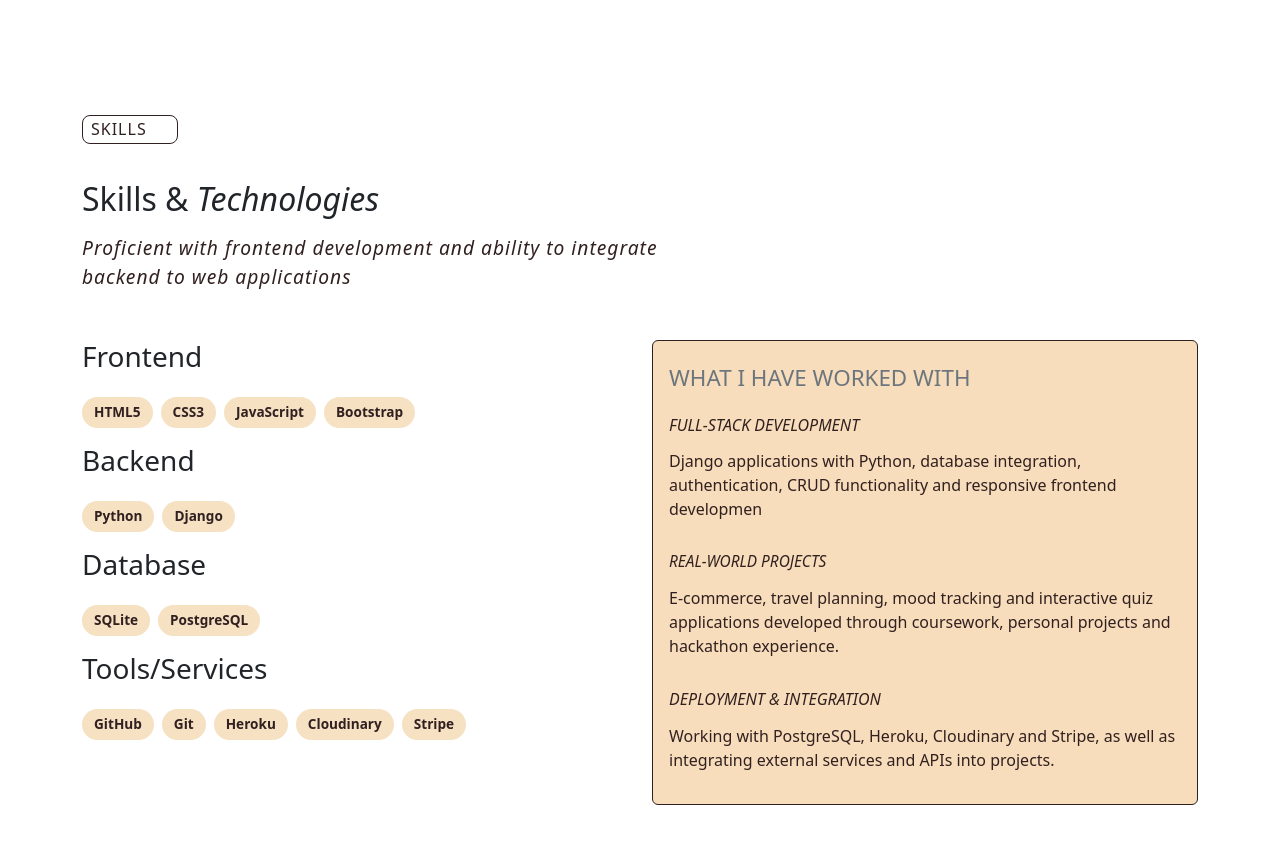
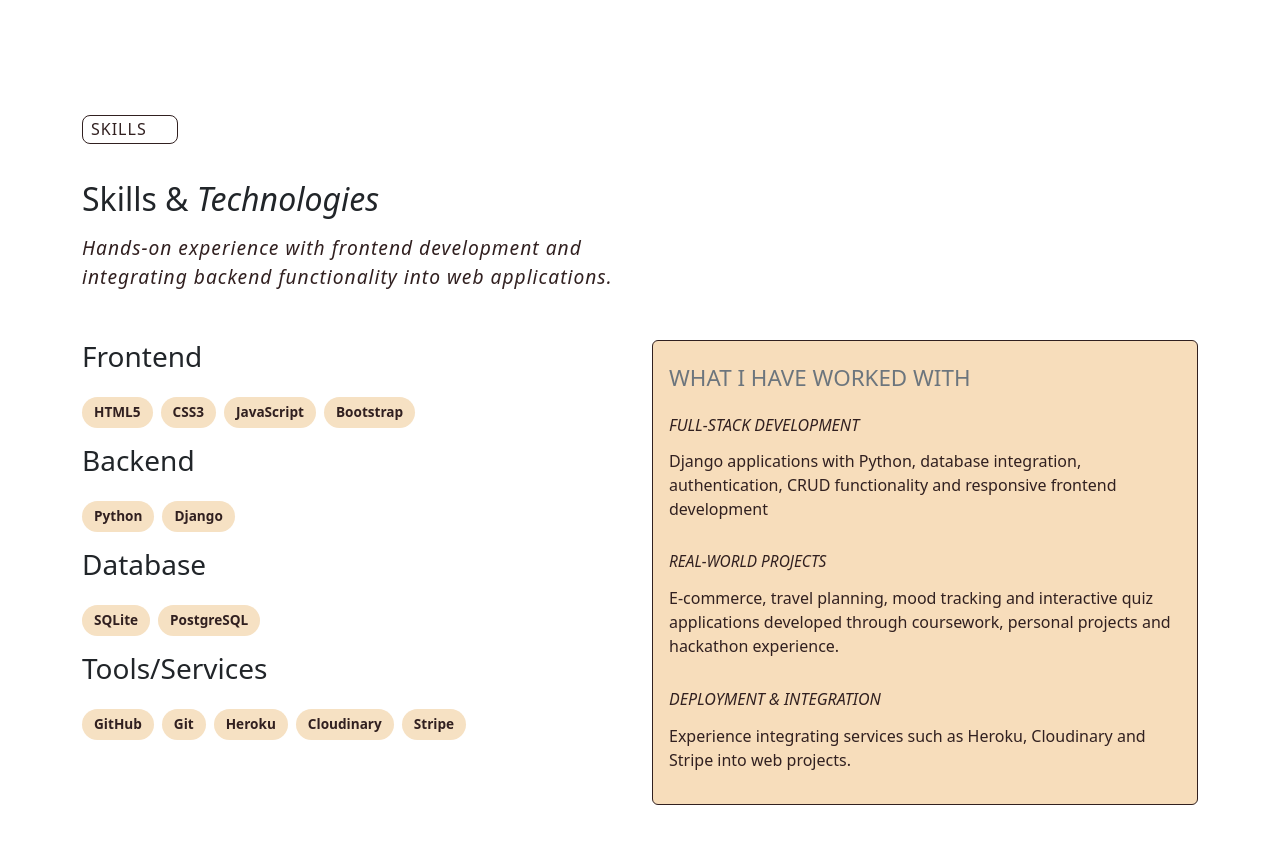
Before and after one commit to Rubina1978/portfolio-1.1, a Django app: page / in a window 1280 px wide. Shown: the part 2692-3545 px from the top of the page. Run offline with Django 5.2, Linux system fonts and the light colour scheme; data comes from the database, SQL or seed files in the repository; some libraries are stand-ins or nearby versions.

Commit message:
updated skills section

```diff
--- a/new_portfolio/templates/home/index.html
+++ b/new_portfolio/templates/home/index.html
@@ -139,7 +139,7 @@
         <p class="section-label text-uppercase mt-5">Skills</p>
 
     <h2 class="pt-3">Skills & <em>Technologies</em></h2>
-        <p class="section-intro mb-5">Proficient with frontend development and ability to integrate backend to web applications</p>
+        <p class="section-intro mb-5">Hands-on experience with frontend development and integrating backend functionality into web applications.</p>
         <div class="row g-4 align-items-stretch">
             <div class="col-12 col-lg-6">
                 <div class="row g-3 h-100 align-content-start">
@@ -163,11 +163,11 @@
 
                         <h4 class="card-title text-uppercase pt-2 pb-2 text-muted mb-3">What I have worked with</h4>
                         <h6 class="text-uppercase"><em>Full-Stack Development</em></h6>
-                        <p class="card-text pb-3">Django applications with Python, database integration, authentication, CRUD functionality and responsive frontend developmen</p>
+                        <p class="card-text pb-3">Django applications with Python, database integration, authentication, CRUD functionality and responsive frontend development</p>
                         <h6 class="text-uppercase small"><em>Real-World Projects</em></h6>
                         <p class="card-text pb-3">E-commerce, travel planning, mood tracking and interactive quiz applications developed through coursework, personal projects and hackathon experience.</p>
                         <h6 class="text-uppercase"><em>Deployment & Integration</em></h6>
-                        <p class="card-text pb-3">Working with PostgreSQL, Heroku, Cloudinary and Stripe, as well as integrating external services and APIs into projects.</p>
+                        <p class="card-text pb-3">Experience integrating services such as Heroku, Cloudinary and Stripe into web projects.</p>
                     </div>
                 </div>
             </div>
```
